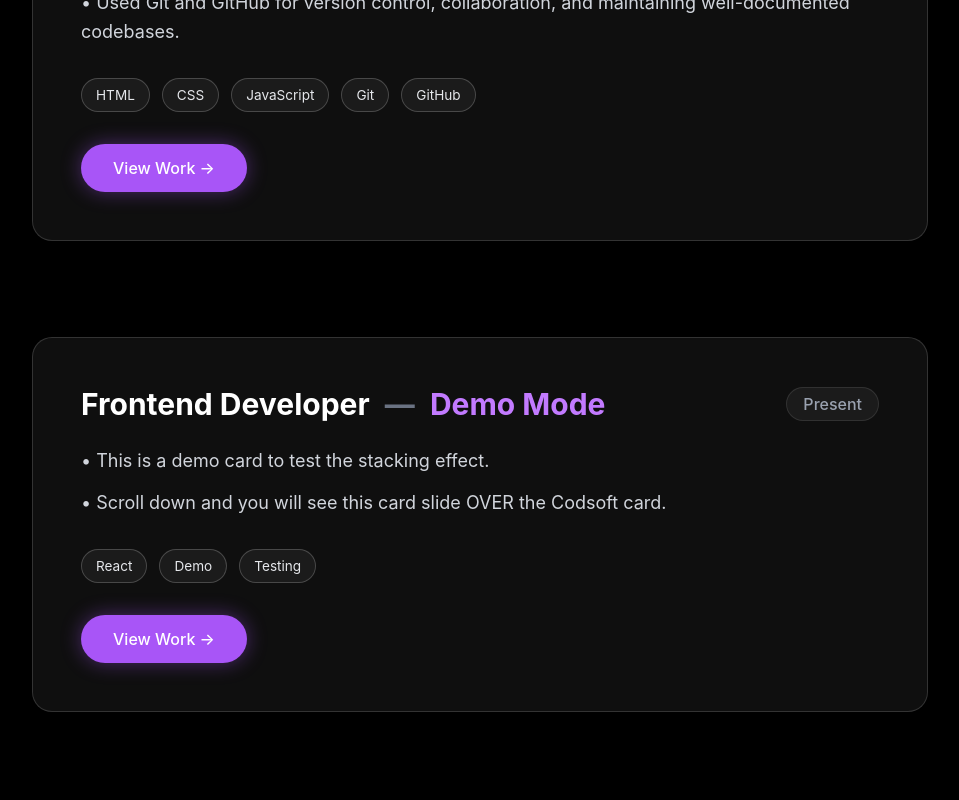
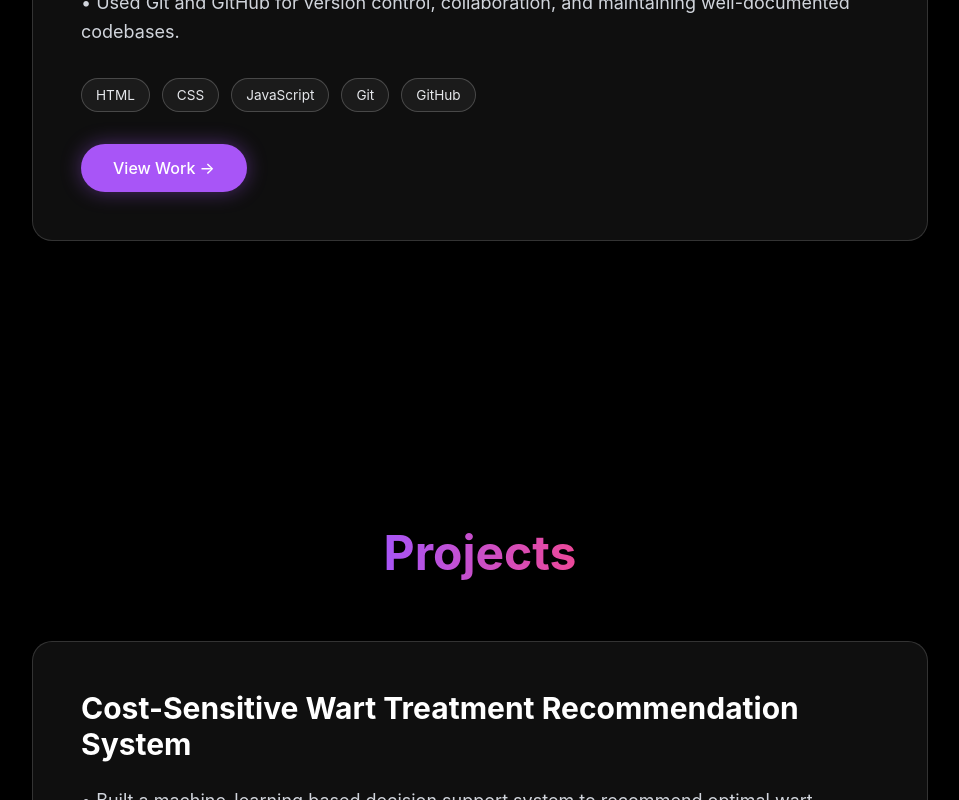
Before and after one commit to Srakeshvarma12/rakesh-portfolio, a React (Vite) app: page / in a window 1280 px wide. Shown: the part 2000-2800 px from the top of the page, without its empty margins (160-1119 px from the left). Built offline with nearby package versions, Linux system fonts and the light colour scheme.

Commit message:
Add stacked scroll animation for Experience section

```diff
--- a/src/components/Experience.jsx
+++ b/src/components/Experience.jsx
@@ -12,19 +12,7 @@ const experiences = [
     tech: ["HTML", "CSS", "JavaScript", "Git", "GitHub"],
     link: "https://srakeshvarma12.github.io/CODSOFT/",
   },
-  // 🔽 TEMPORARY PLACEHOLDER (Delete this later) 🔽
-  // I added this so you can SEE the stacking effect work!
-  {
-    role: "Frontend Developer",
-    company: "Demo Mode",
-    duration: "Present",
-    description: [
-      "This is a demo card to test the stacking effect.",
-      "Scroll down and you will see this card slide OVER the Codsoft card."
-    ],
-    tech: ["React", "Demo", "Testing"],
-    link: "#",
-  }
+  // Add more experience items here
 ];
 
 export default function Experience() {
@@ -32,7 +20,7 @@ export default function Experience() {
     <section id="experience" className="min-h-screen py-24 px-6 relative">
       <div className="max-w-4xl mx-auto">
 
-        {/* HEADING (Centered & Outside the cards, just like Projects) */}
+        {/* HEADING (Outside the card) */}
         <motion.div
           initial={{ opacity: 0, y: -20 }}
           whileInView={{ opacity: 1, y: 0 }}
@@ -44,7 +32,7 @@ export default function Experience() {
           </h2>
         </motion.div>
 
-        {/* STACK CONTAINER */}
+        {/* Stacked Cards Container */}
         <div className="flex flex-col pb-24">
           {experiences.map((exp, index) => (
             <motion.div
@@ -53,14 +41,12 @@ export default function Experience() {
               whileInView={{ opacity: 1, y: 0 }}
               viewport={{ once: true, margin: "-50px" }}
               transition={{ duration: 0.6, delay: index * 0.1 }}
-              // 🔒 STICKY LOGIC
-              style={{ top: `calc(150px + ${index * 30}px)` }}
-              className="sticky mb-24 last:mb-0 self-start w-full"
+              style={{ top: `calc(6rem + ${index * 20}px)` }}
+              className="sticky mb-12 last:mb-0"
             >
-              {/* CARD DESIGN */}
-              <div className="glass p-8 md:p-12 w-full border border-white/10 shadow-2xl backdrop-blur-xl">
+              <div className="glass p-8 md:p-12 w-full transition-transform duration-300">
 
-                {/* Header: Role — Company */}
+                {/* HEADER: Role — Company */}
                 <div className="flex flex-col md:flex-row md:items-center justify-between mb-6 gap-3">
                   <h3 className="text-2xl md:text-3xl font-bold text-white">
                     {exp.role} <span className="text-gray-500 mx-2">—</span> <span className="text-purple-400">{exp.company}</span>
@@ -71,14 +57,12 @@ export default function Experience() {
                   </span>
                 </div>
 
-                {/* Description */}
                 <div className="text-gray-300 leading-relaxed mb-8 space-y-3 text-lg">
                   {exp.description.map((point, i) => (
                     <p key={i}>• {point}</p>
                   ))}
                 </div>
 
-                {/* Tech Pills */}
                 <div className="flex flex-wrap gap-3 mb-8">
                   {exp.tech.map((tech) => (
                     <span key={tech} className="tech-pill">
@@ -87,7 +71,6 @@ export default function Experience() {
                   ))}
                 </div>
 
-                {/* Button */}
                 {exp.link && (
                   <a
                     href={exp.link}
```
